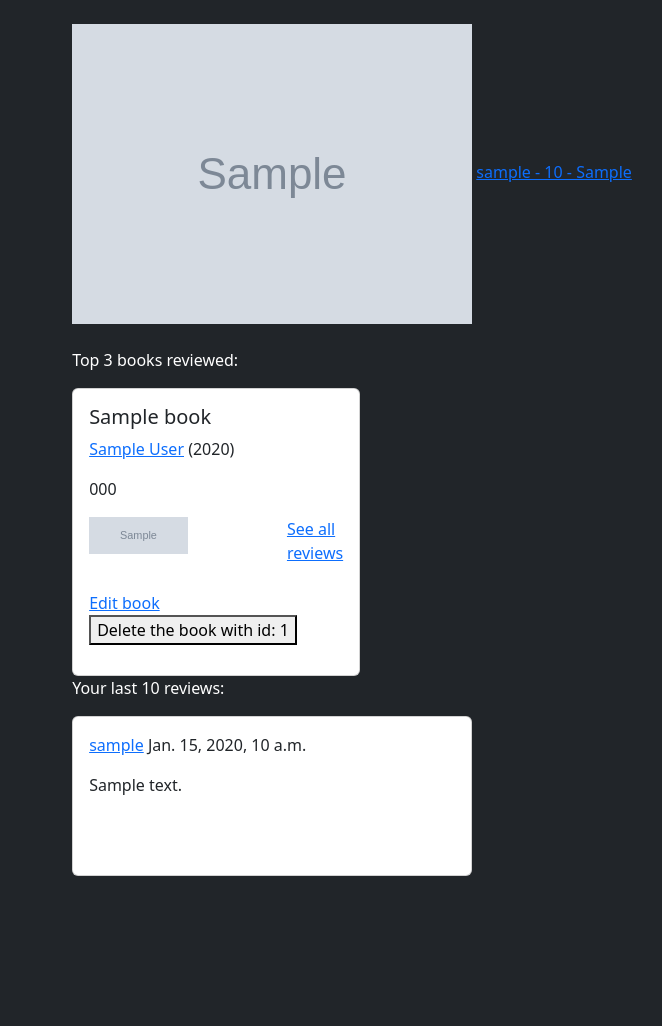
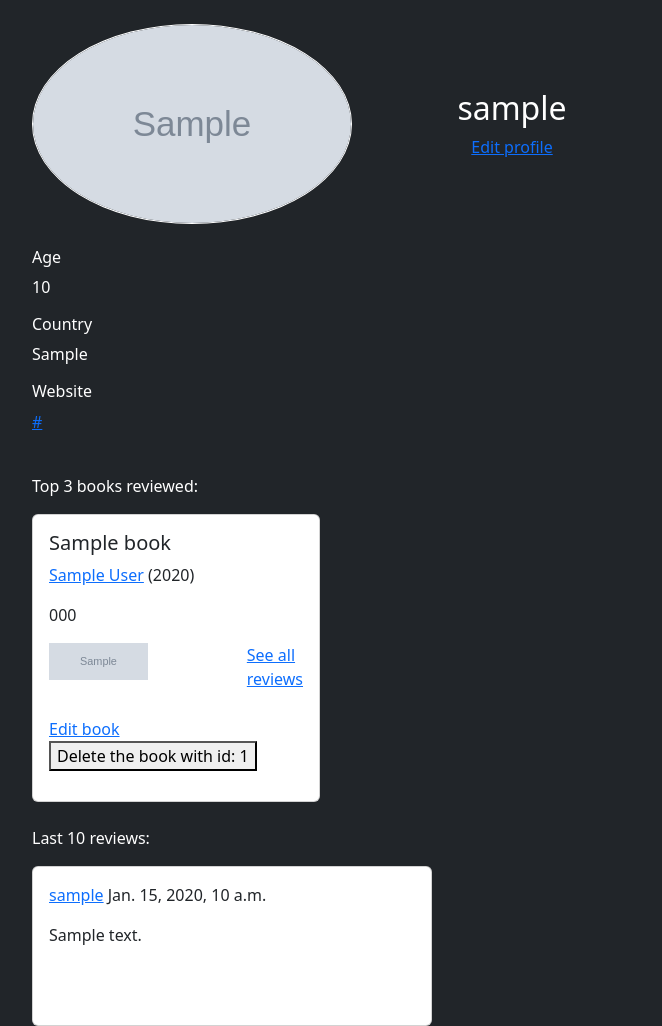
Before and after one commit to petrovski-stefan/books-review-system, a Django app: page /user/1 in a window 1280 px wide. Shown: the part 66-1092 px from the top of the page, without its empty margins (288-950 px from the left). Before the commit the page ends 942 px from the top, so only its background shows below. Run offline with Django 5.2, Linux system fonts and the light colour scheme; a user stored in the database is signed in; tables that the repository leaves empty hold one stand-in row (values such as "Sample post"); grey boxes marked "Sample" are stand-in pictures.

Commit message:
Refactor profile and edit profile

```diff
--- a/app/models.py
+++ b/app/models.py
@@ -59,6 +59,7 @@ class UserProfile(models.Model):
         blank=True,
         default="../static/profile_picture/default.png",
     )
+    website: models.URLField = models.URLField(null=True, blank=True)
 
     def __str__(self):
         return f"{self.user} - {self.age} - {self.country}"
--- a/app/urls.py
+++ b/app/urls.py
@@ -24,5 +24,5 @@ urlpatterns = [
     path("register", views.register_user, name="register"),
     # Profile
     path("user/<int:user_id>", views.get_user_profile, name="user_profile"),
-    path("user/<int:user_id>/edit", views.edit_user_profile, name="edit_user_profile"),
+    path("profile/edit", views.edit_user_profile, name="edit_user_profile"),
 ]
--- a/app/views.py
+++ b/app/views.py
@@ -5,7 +5,7 @@ from django.http import HttpRequest, HttpResponse
 from django.shortcuts import render, redirect
 from django.contrib.auth.decorators import login_required
 from .models import Book, Author, Review, UserProfile, Genre
-from .forms import RegistrationForm, LoginForm
+from .forms import RegistrationForm, LoginForm, UserProfileForm
 from .services import create_user_profile, create_user
 
 
@@ -110,27 +110,33 @@ def get_user_profile(request: HttpRequest, user_id: int) -> HttpResponse:
     books = Review.objects.filter(added_by__id=user_id).values("book").distinct()
     books_reviewed_by_user = [Book.objects.get(id=book["book"]) for book in books][:3]
 
+    is_logged_user = user_id == request.user.id
+
     ctx = {
         "user_profile": user_profile,
         "reviews": reviews,
         "books_reviewed_by_user": books_reviewed_by_user,
+        "is_logged_user": is_logged_user,
     }
     return render(request, "user_profile.html", ctx)
 
 
 @login_required
-def edit_user_profile(request: HttpRequest, user_id: int) -> HttpResponse:
-    user_profile: UserProfile = UserProfile.objects.get(user__id=user_id)
+def edit_user_profile(request: HttpRequest) -> HttpResponse:
+    user_profile: UserProfile = UserProfile.objects.get(user=request.user)
 
-    if request.method == "GET":
-        ctx = {"user_profile": user_profile}
-        return render(request, "edit_user_profile.html", ctx)
+    if request.method == "POST":
+        form = UserProfileForm(request.POST, request.FILES, instance=user_profile)
 
-    user_profile.age = request.POST["age"]
-    user_profile.country = request.POST["country"]
-    user_profile.save()
-    ctx = {"user_profile": user_profile}
-    return render(request, "user_profile.html", ctx)
+        if form.is_valid():
+            form.save()
+
+            return redirect("edit_user_profile")
+
+        return render(request, "edit_user_profile.html", {"form": form})
+
+    form = UserProfileForm(instance=user_profile)
+    return render(request, "edit_user_profile.html", {"form": form})
 
 
 def add_review_to_book(request: HttpRequest, book_id: int) -> HttpResponse:
--- a/static/styles/index.css
+++ b/static/styles/index.css
@@ -9,6 +9,14 @@
     border-radius: 50%;
 }
 
-#registration-form input, #login-form input {
+#registration-form input, #login-form input, #edit-profile-form input {
     width: 100%;
 }
+
+
+#profile-page-picture {
+    width: 200px;
+    height: 200px;
+    border: 1px solid white;
+    border-radius: 50%;
+}
--- a/templates/user_profile.html
+++ b/templates/user_profile.html
@@ -5,20 +5,39 @@
 {% endblock %}
 
 {% block content %}
-    <div class="text-white">
-        <img src="{{ user_profile.profile_picture.url }}">
-        <a href="">{{ user_profile }}</a>
+    <div class="text-white w-50">
+        <div class="d-flex ">
+            <img id="profile-page-picture" class="w-50" src="{{ user_profile.profile_picture.url }}" alt="profile">
+            <div class="d-flex flex-column w-50 justify-content-center align-items-center">
+                <h2>{{ user_profile.user.username }}</h2>
+                {% if is_logged_user %}
+                    <a href="{% url 'edit_user_profile' %}">Edit profile</a>
+                {% endif %}
+            </div>
+        </div>
         <br>
-        {#        <a href="{% url 'edit_user_profile'  request.user.id %}">Edit profile</a>#}
+        <div>
+            {% if user_profile.age %}
+                <h6>Age</h6>
+                <p>{{ user_profile.age }}</p>
+            {% endif %}
+            {% if user_profile.country %}
+                <h6>Country</h6>
+                <p>{{ user_profile.country }}</p>
+            {% endif %}
+            {% if user_profile.website %}
+                <h6>Website</h6>
+                <p><a href="{{ user_profile.website }}" target="_blank">{{ user_profile.website }}</a></p>
+            {% endif %}
+        </div>
         <br>
-
 
         <p>Top 3 books reviewed: </p>
         {% for book in books_reviewed_by_user %}
             {% include 'parts/book_card.html' %}
         {% endfor %}
-
-        <p>Your last 10 reviews:</p>
+        <br>
+        <p>Last 10 reviews:</p>
         {% for review in reviews %}
             {% include 'parts/review_card.html' %}
         {% endfor %}
```
Also changed, not shown: app/forms.py (+7 -0 lines), templates/edit_user_profile.html (+21 -8 lines), app/migrations/0029_userprofile_website.py (added).
